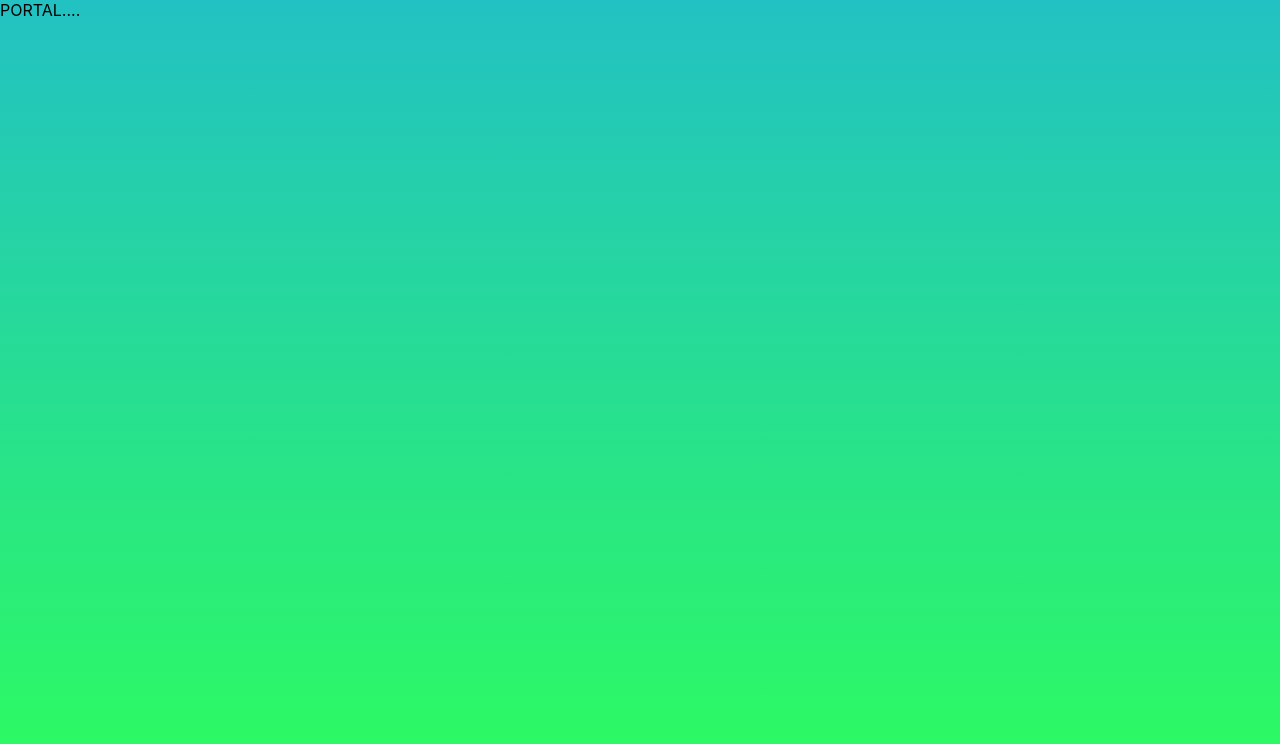
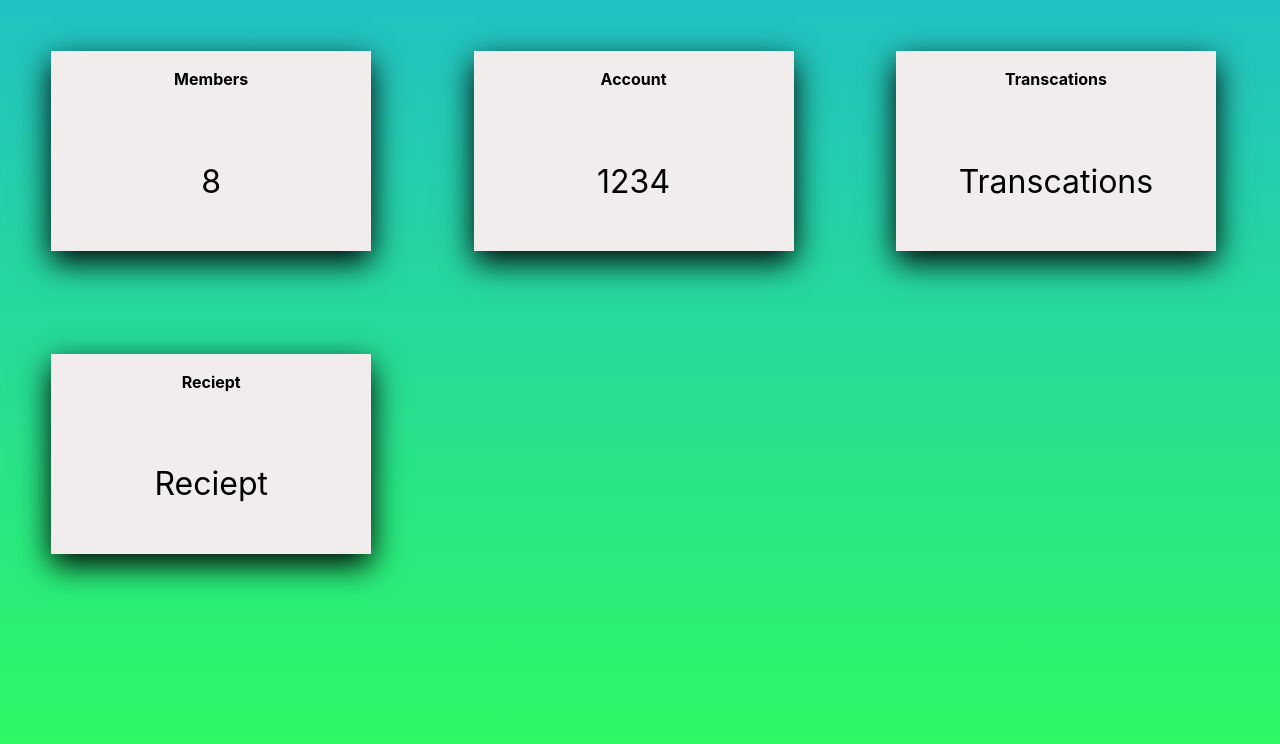
Before and after one commit to manyuyantra/TRUST, a React (Create React App) app in the folder trust/: page /main in a window 1280 px wide. Shown: the top 744 px of the page. Built offline with nearby package versions, Linux system fonts and the light colour scheme.

Commit message:
secondary portal added.

```diff
--- a/trust/src/App.css
+++ b/trust/src/App.css
@@ -8,6 +8,36 @@ html,body,#root{
 
 body{
   font-size: 100%;
+}
+
+.opacity1{
+  opacity:1 !important;
+}
+
+.card{
+  height: 25%;
+  width: 25%;
+  background-color: #f1eded;
+  float: left;
+  clear: right;
+  margin: 4%;
+  box-shadow: 0px 11px 30px 0px;
+  display: flex;
+  justify-content: space-evenly;
+  flex-direction: column;
+  align-items: center;
+  opacity: 0;
+  transition: all 1s linear;
+  cursor: pointer;
+
+}
+
+.cardTitle{
+
+}
+.cardValue{
+  margin-top: 17%;
+    font-size: 200%;
 }
 
  #logIn{
--- /dev/null
+++ b/trust/src/Card.js
@@ -0,0 +1,26 @@
+import React from  'react';
+
+
+
+export default class Card extends  React.Component{
+   constructor(props){
+       super(props);
+       this.elRef = React.createRef();
+   }
+    componentDidMount(){
+        console.log(this.props.keys)
+        setTimeout(() => {
+            let el = this.elRef.current;
+            el.className = "card opacity1";
+        }, (this.props.__i+1) *150);
+
+    }
+    render(){
+        return (
+              <div ref = {this.elRef} className = "card">
+                  <b className = "cardTitle" >{this.props.Name}</b>
+                <p className = "cardValue" >{this.props.Value}</p>
+              </div>
+        )
+    }
+}
--- a/trust/src/Portal.js
+++ b/trust/src/Portal.js
@@ -1,8 +1,26 @@
 import React from 'react';
+import  Card  from  './Card';
+export default class Portal extends React.Component {
+    constructor(props) {
+        super(props);
+        this.items = [
+                 {"Name":"Members","Value":"8"},
+                 {"Name":"Account", "Value":"1234"},
+                 {"Name":"Transcations","Value":"Transcations"},
+                 {"Name":"Reciept","Value":"Reciept"}
 
-export default class Portal extends React.Component {
+        ]
+    }
+    render() {
+        return (
 
-    render() {
-        return "PORTAL...."
+            this.items.map((obj,i)=>{
+                return  <Card {...obj} __i={i} key={i}></Card>
+
+        })
+        )
+
+
+
     }
 }
```
